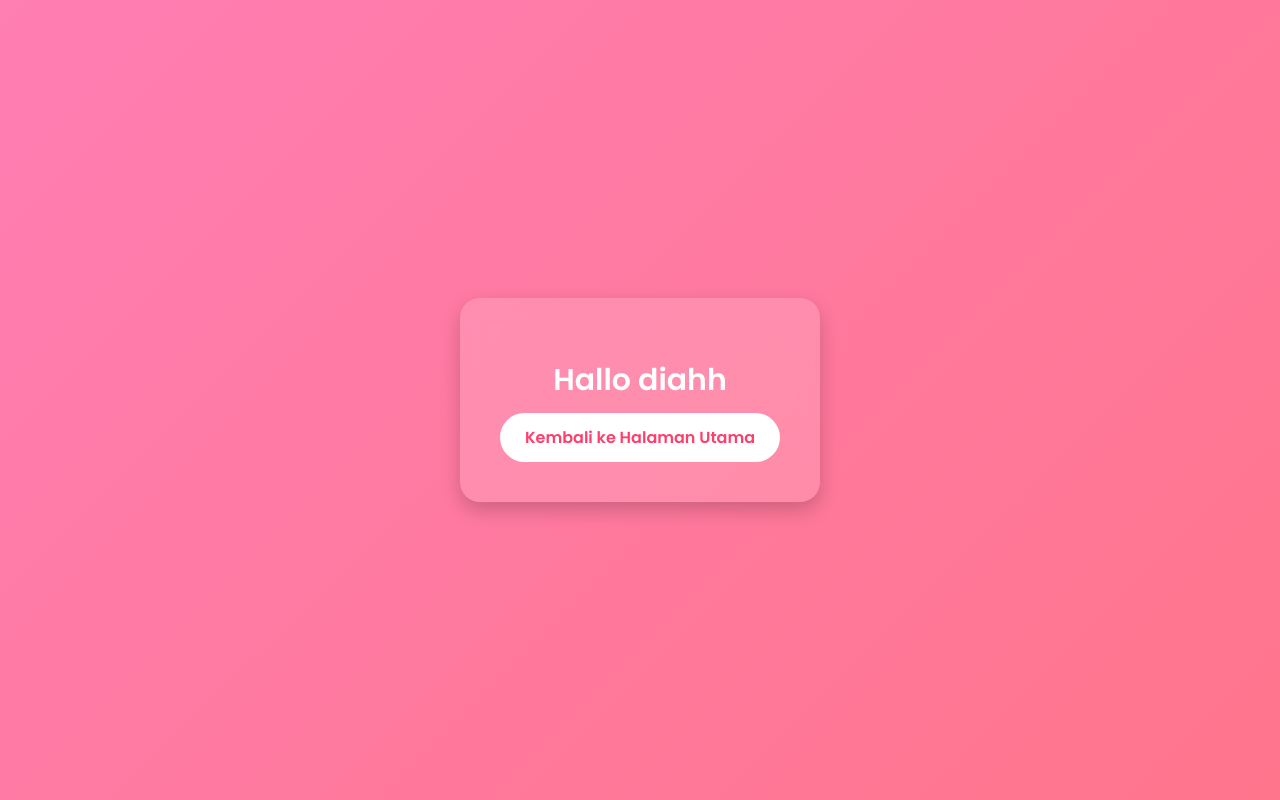
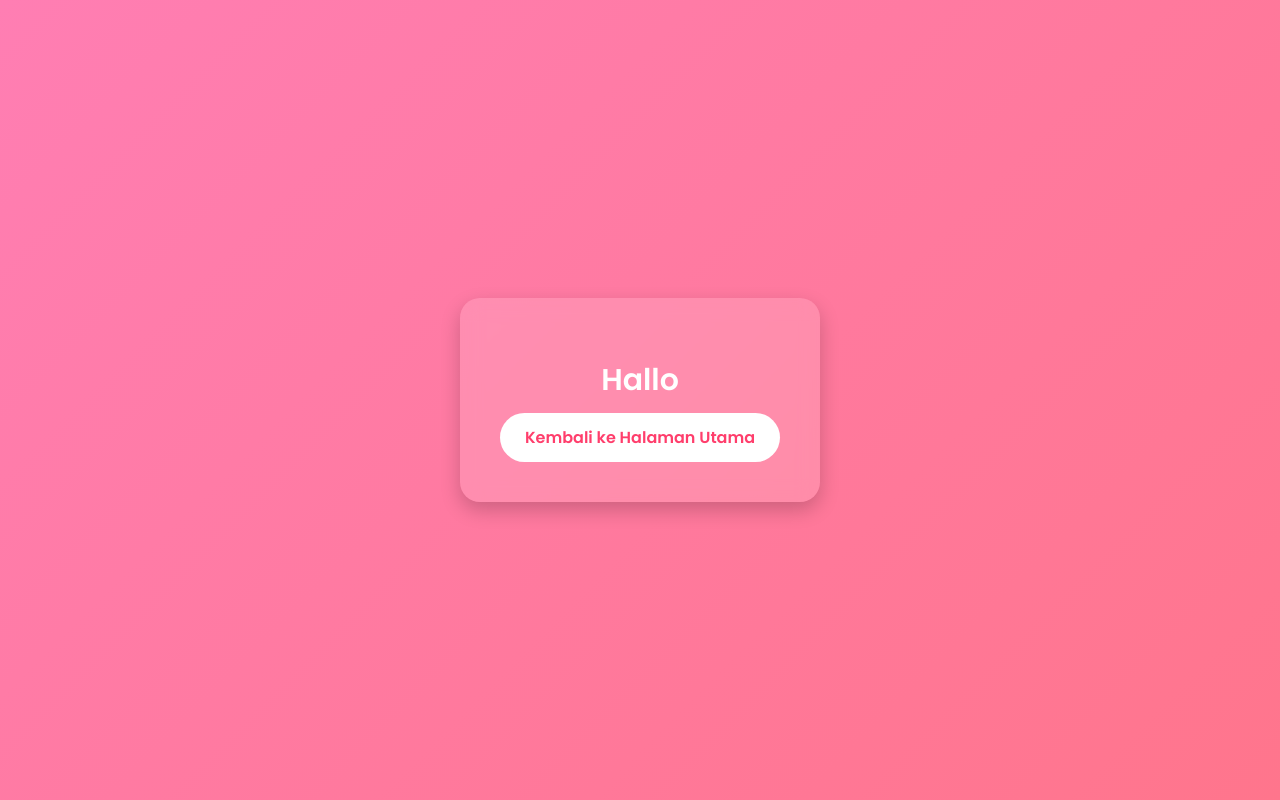
Before and after one commit to dyhdwiindhichsnti-max/web-vercel-demo, a plain HTML site: page hello.html in a window 1280 px wide. Drawn offline with Linux system fonts and the light colour scheme.

Commit message:
Update hello.html

```diff
--- a/hello.html
+++ b/hello.html
@@ -67,7 +67,7 @@
 
 <body>
   <div class="card">
-    <h1> Hallo diahh</h1>
+    <h1> Hallo</h1>
     <a href="/index.html">Kembali ke Halaman Utama</a>
   </div>
 </body>
```
